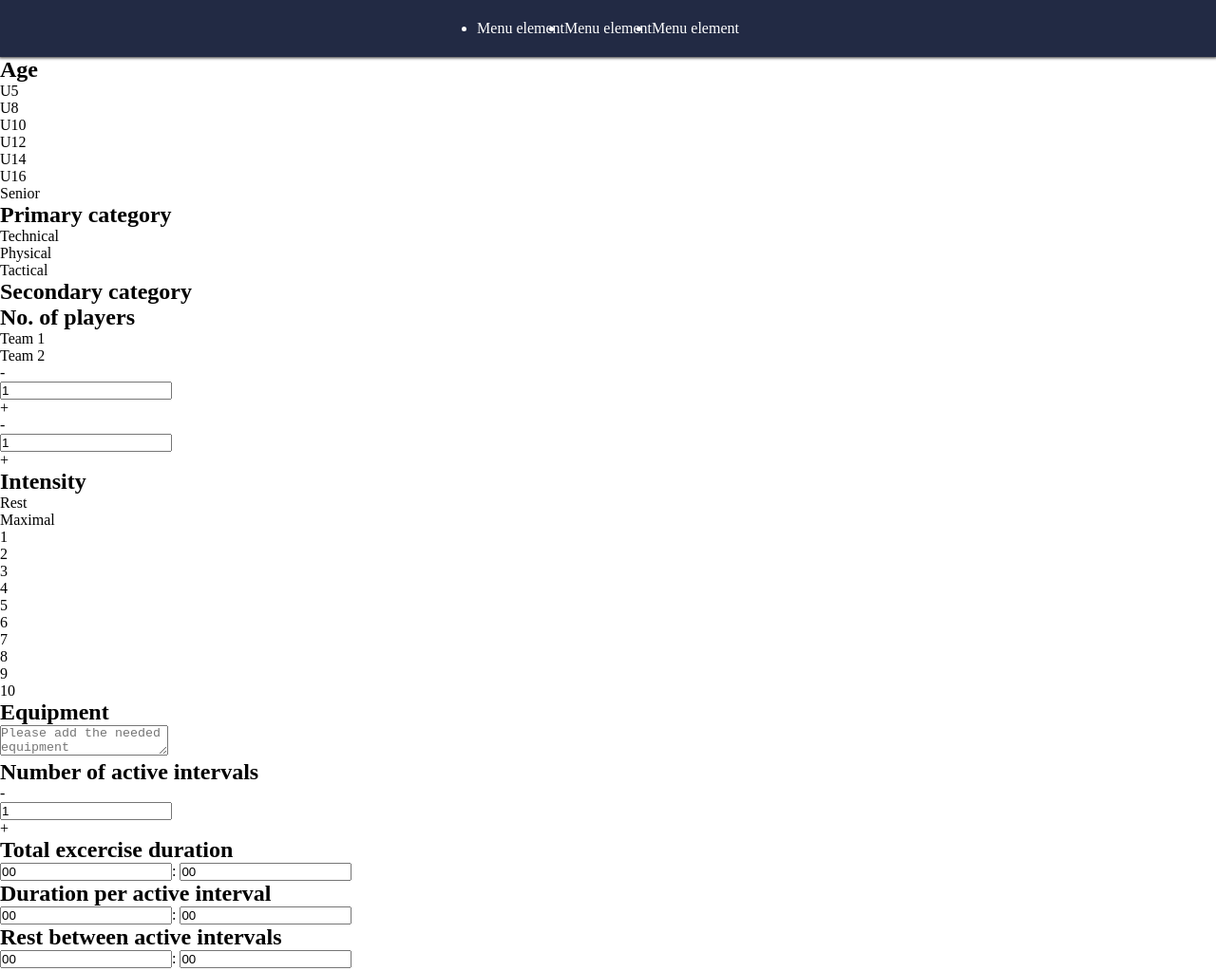
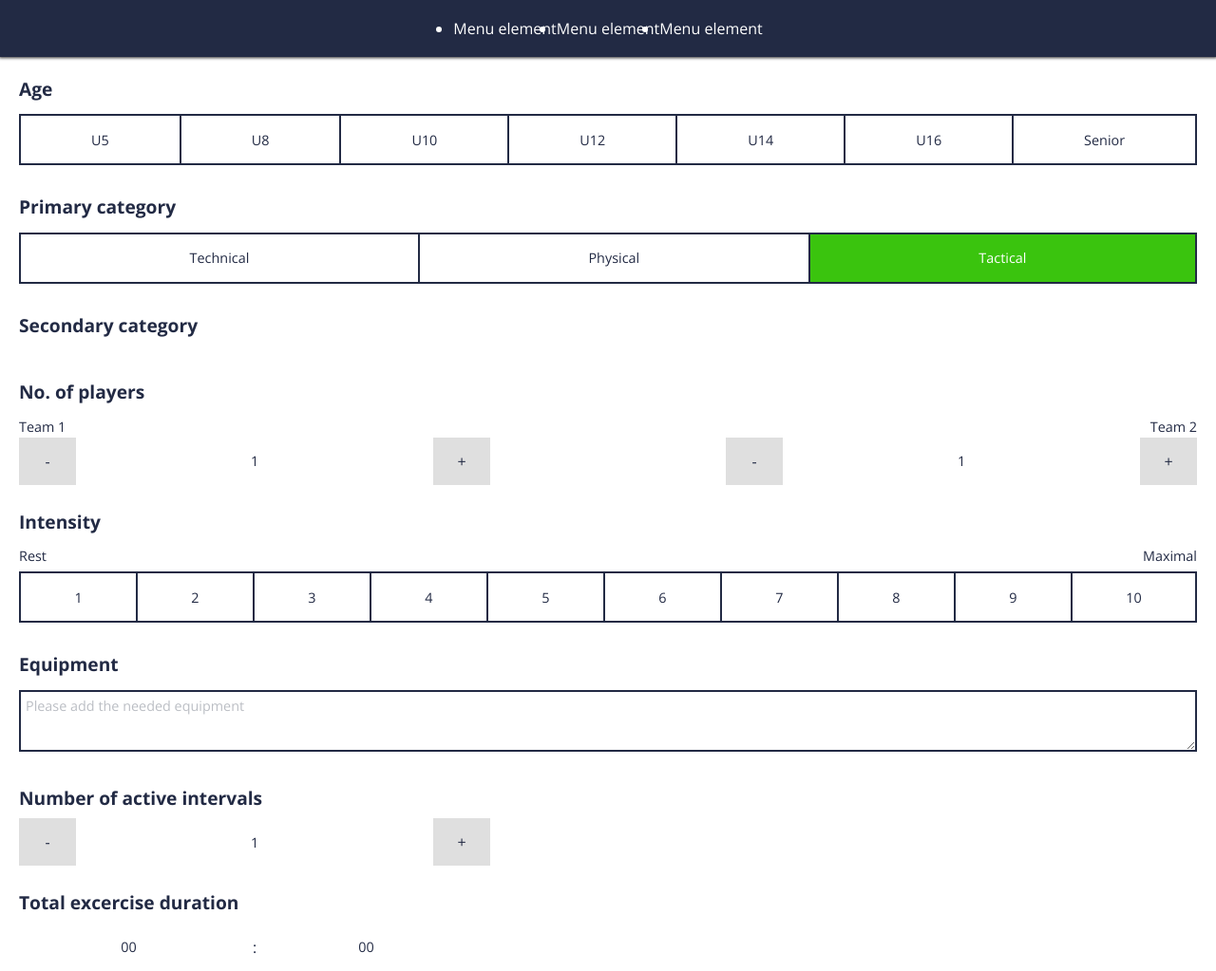
Before and after one commit to designhorf/psp, a website: page index.html in a window 1280 px wide. Shown: the top 1023 px of the page at 95% size. Drawn offline with nearby package versions, Linux system fonts and the light colour scheme; files that its build step writes are made by us from their sources.

Commit message:
added css properties to form body

```diff
--- a/assets/stylesheets/base.scss
+++ b/assets/stylesheets/base.scss
@@ -1,20 +1,137 @@
 @import 'colours';
 
 * {
+    color: $blue;
+    font-family: 'Open Sans', sans-serif;
     margin: 0;
     padding: 0;
+}
+
+h1 {
+    font-size: 1.2em;
+    margin: .7em 0;
+}
+
+input,
+p,
+textarea {
+    font-size: .9em;
 }
 
 .form-header {
     background-color: $blue;
     box-shadow: 0 0 3px 1px lighten($black, 20%);
-    color: $white;
     height: 60px;
+    left: 0;
+    position: fixed;
+    top: 0;
+    width: 100%;
 
     &-menu {
         align-items: center;
         display: flex;
         height: inherit;
         justify-content: center;
+
+        &-element {
+            color: $white;
+        }
     }
 }
+
+.form-body {
+    margin-top: 80px;
+
+    &-widget {
+        box-sizing: border-box;
+        margin-bottom: 30px;
+        padding: 0 20px;
+
+        &-label {
+            display: flex;
+            justify-content: space-between;
+            margin-bottom: 7px;
+        }
+
+        &-content {
+            align-items: center;
+            display: flex;
+            justify-content: space-between;
+
+            &-element {
+                border: solid $blue;
+                border-width: 2px 1px;
+                height: 40px;
+                align-items: center;
+                flex-grow: 1;
+                display: flex;
+                justify-content: center;
+                padding: 5px;
+                text-align: center;
+            }
+
+            &-element:first-child {
+                border-width: 2px 1px 2px 2px;
+            }
+
+            &-element:last-child {
+                border-width: 2px 2px 2px 1px;
+            }
+        }
+
+        &-textarea {
+            border: 2px solid $blue;
+            box-sizing: border-box;
+            height: 65px;
+            padding: 5px;
+            width: 100%;
+
+            &::placeholder {
+                color: $darkgray;
+            }
+        }
+
+        .players {
+            align-items: center;
+            // border: 2px solid $blue;
+            display: flex;
+            height: 40px;
+            justify-content: space-between;
+            width: 40%;
+
+            .change-player-value {
+                align-items: inherit;
+                // background-color: $blue;
+                // color: $white;
+                display: inherit;
+                height: inherit;
+                justify-content: center;
+                width: 100%;
+            }
+
+            .number {
+                align-items: inherit;
+                border: inherit;
+                height: inherit;
+                justify-content: center;
+                text-align: center;
+                width: 100%;
+            }
+
+            .minus,
+            .plus {
+                // font-weight: 600;
+                // font-size: 2em;
+                background-color: darken($gray, 10%);
+                max-width: 40px;
+                padding: 5px 10px;
+            }
+        }
+
+
+        &-content-active {
+            background-color: $green;
+            color: $white;
+        }
+    }
+}
```
